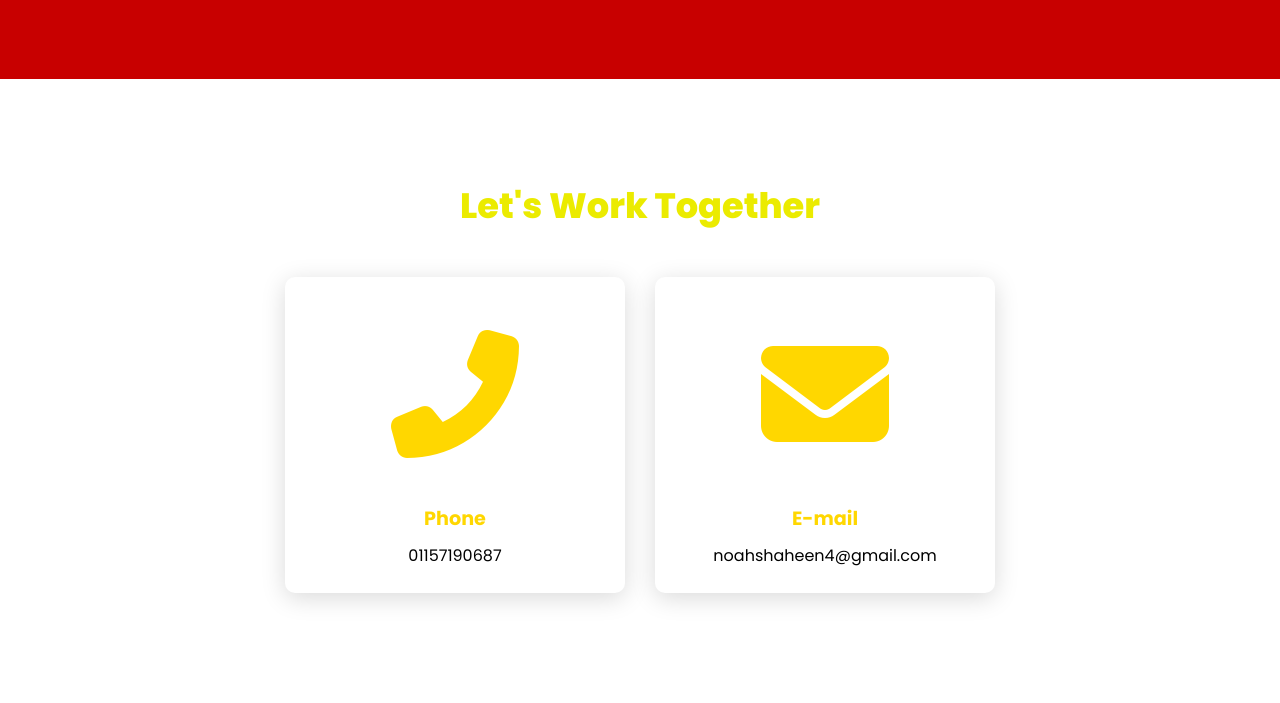
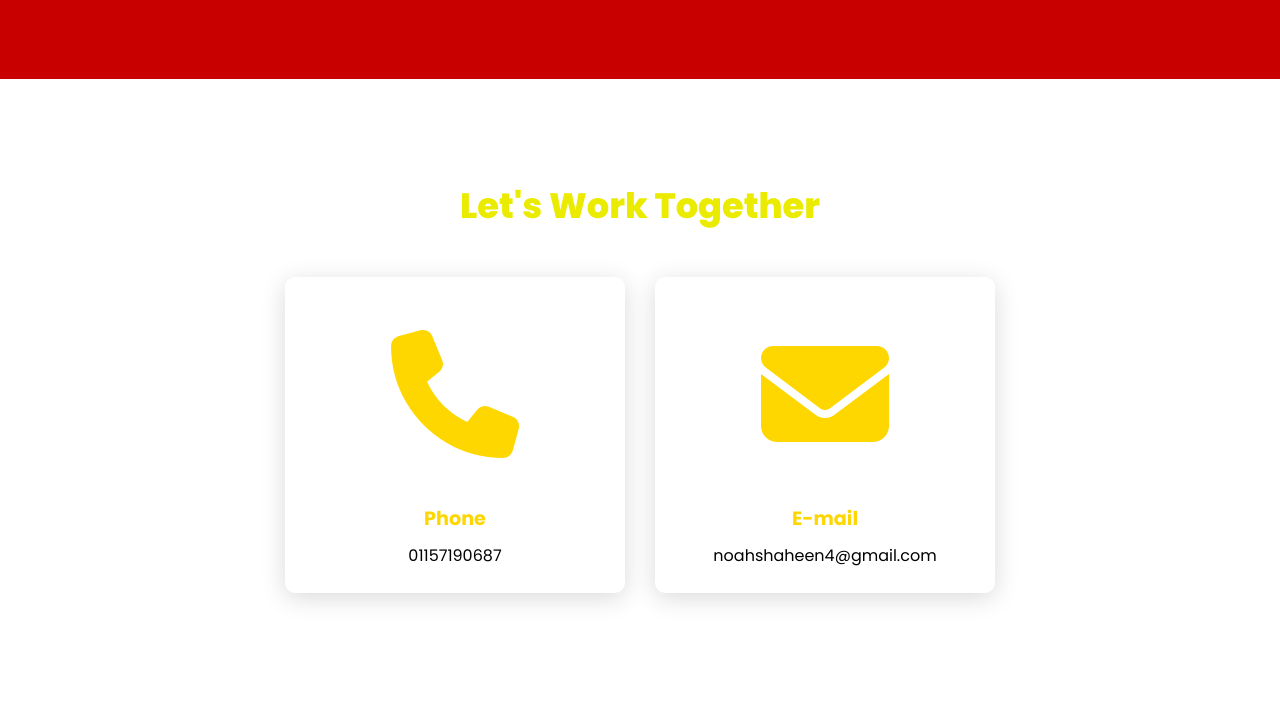
Before and after one commit to noah-200/portfolio_page, a plain HTML site: page index.html in a window 1280 px wide. Shown: the part 3165-3868 px from the top of the page. Drawn offline with Linux system fonts and the light colour scheme.

Commit message:
Update index.html

```diff
--- a/index.html
+++ b/index.html
@@ -175,7 +175,7 @@
       <div class="content">
         <div class="card">
           <div class="icon">
-            <i class="fa-solid fa-phone-flip"></i>
+            <i class="fa-solid fa-phone"></i>
           </div>
           <div class="info">
             <h3>Phone</h3>
```
